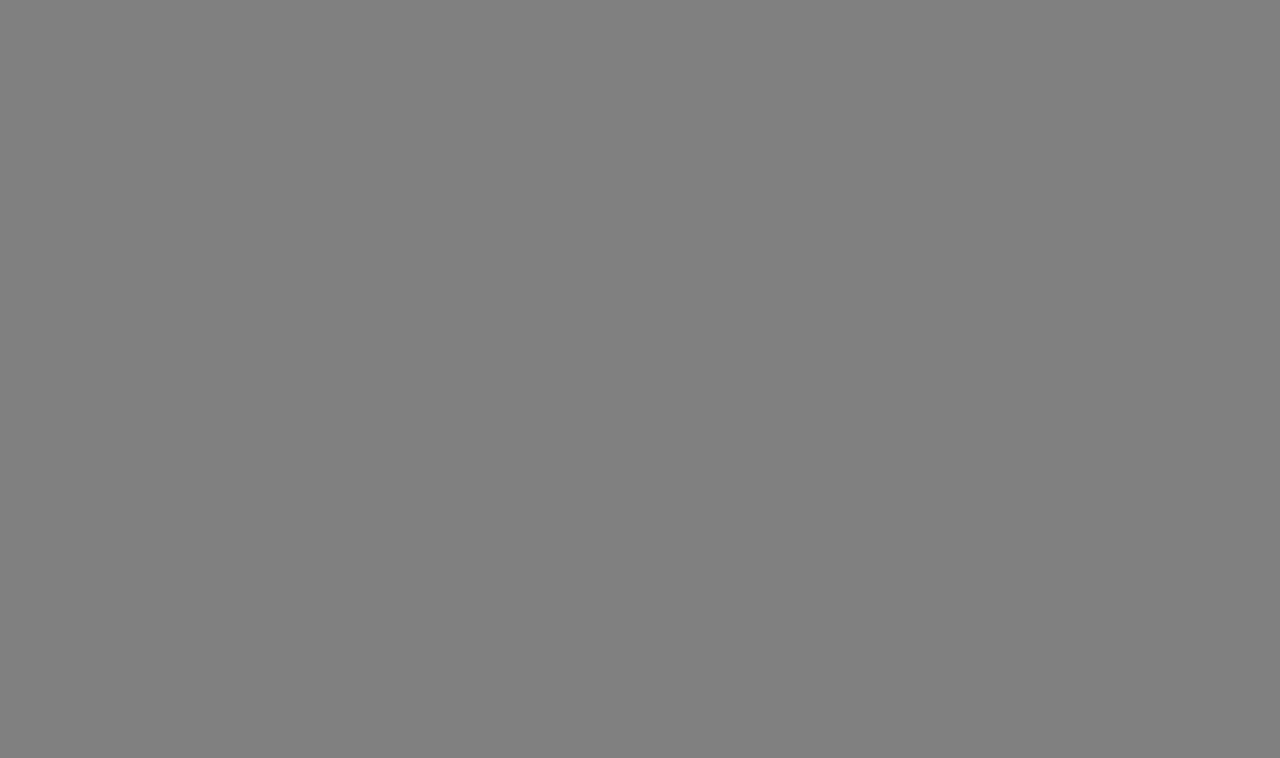
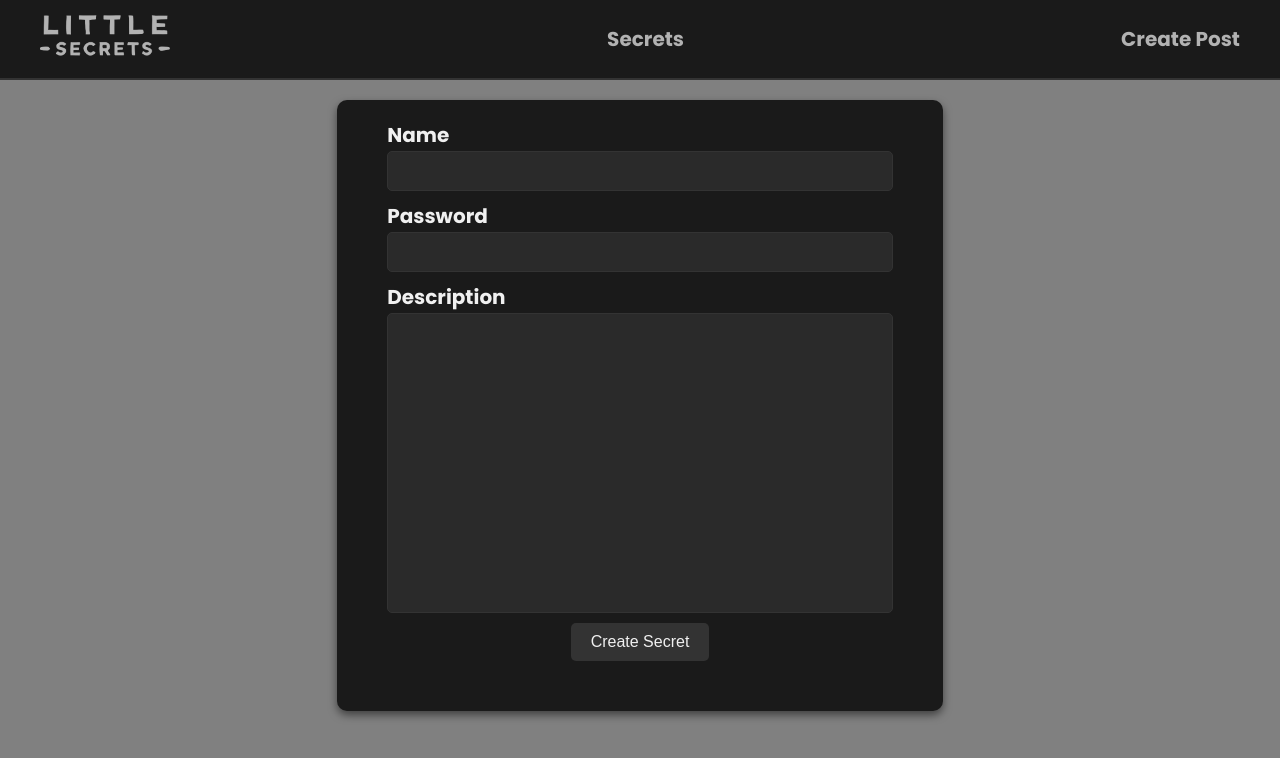
Before and after one commit to martimb01/mern-littleSecrets, a React (Vite) app in the folder frontend/: page /secretCreation in a window 1280 px wide. Before the commit this address had no page. Shown: the top 758 px of the page. Built offline with nearby package versions, Linux system fonts and the light colour scheme; no server answers.

Commit message:
Created SecretCreateForm page

```diff
--- a/frontend/src/App.jsx
+++ b/frontend/src/App.jsx
@@ -8,6 +8,8 @@ import LandingPage from "./pages/LandingPage";
 import UpdateUserForm from "./pages/UpdateUserForm";
 import SecretsCurrentList from "./pages/SecretsCurrentList";
 import SecretPage from "./pages/SecretPage";
+import SecretCreateForm from "./pages/SecretCreateForm";
+
 const App = () => {
     return(
         <>
@@ -20,6 +22,7 @@ const App = () => {
             <Route path = '/userUpdate' element={<UpdateUserForm />} />
             <Route path = '/allSecretsDisplay' element={<SecretsCurrentList />} />
             <Route path = '/secretPage' element={<SecretPage />} />
+            <Route path = '/secretCreation' element={<SecretCreateForm />} />
         </Routes>
         </>
     )
--- /dev/null
+++ b/frontend/src/pages/SecretCreateForm.jsx
@@ -0,0 +1,72 @@
+import React, {useState} from 'react'
+import { useNavigate } from 'react-router-dom';
+import axios from 'axios'
+import NavBar from './components/NavBar';
+import styles from './css/formStyle.module.css'
+
+
+const SecretCreateForm = () => {
+    const nav = useNavigate()
+    const [inputs, setInputs] = useState({})
+    const [successMessage, setSuccessMessage] = useState('');
+    const [errorMessage, setErrorMessage] = useState('');
+
+    const handleChange = (event) =>{
+        const name = event.target.name
+        const value = event.target.value
+        setInputs({...inputs, [name]: value})
+        console.log(inputs)
+    }
+    const handleSubmit = async (event) =>{
+        event.preventDefault();
+
+        try{
+           const token = localStorage.getItem('token')
+           const res = await axios.post('http://localhost:3000/secret/create', inputs, {
+            headers: {
+                Authorization: `Bearer ${token}`
+            }
+           })
+           console.log(res.data.message)
+           setSuccessMessage(res.data.message)
+           setTimeout(() => {nav('/allSecretsDisplay')}, 2000)
+           setErrorMessage('')
+        } catch (err) {
+            console.log(err.response.data.message)
+            setErrorMessage(err.response.data.message)
+            setSuccessMessage('')
+        }
+    }
+
+    return(
+        <>
+        <NavBar />
+        {successMessage && <p className={styles.successMessage}>{successMessage}</p>}
+        {errorMessage && <p className={styles.errorMessage}>{errorMessage}</p>}
+        <form onSubmit={handleSubmit} className={styles.formContainer}>
+            <div className={styles.formRow}>
+                <label>Name</label>
+                    <input type='text'
+                    name='name'
+                    value={inputs.name || ''}
+                    onChange={handleChange} />
+            </div>
+            <div className={styles.formRow}>
+                <label>Password</label>
+                    <input name='password'
+                    value={inputs.password || ''}
+                    onChange={handleChange} />
+            </div>
+            <div className={styles.formRow}>
+                <label>Description</label>
+                    <textarea name='description'
+                    value={inputs.description || ''}
+                    onChange={handleChange} />
+            </div>
+            <button type="submit">Create Secret</button>
+        </form>
+        </>
+    )
+}
+
+export default SecretCreateForm
```
